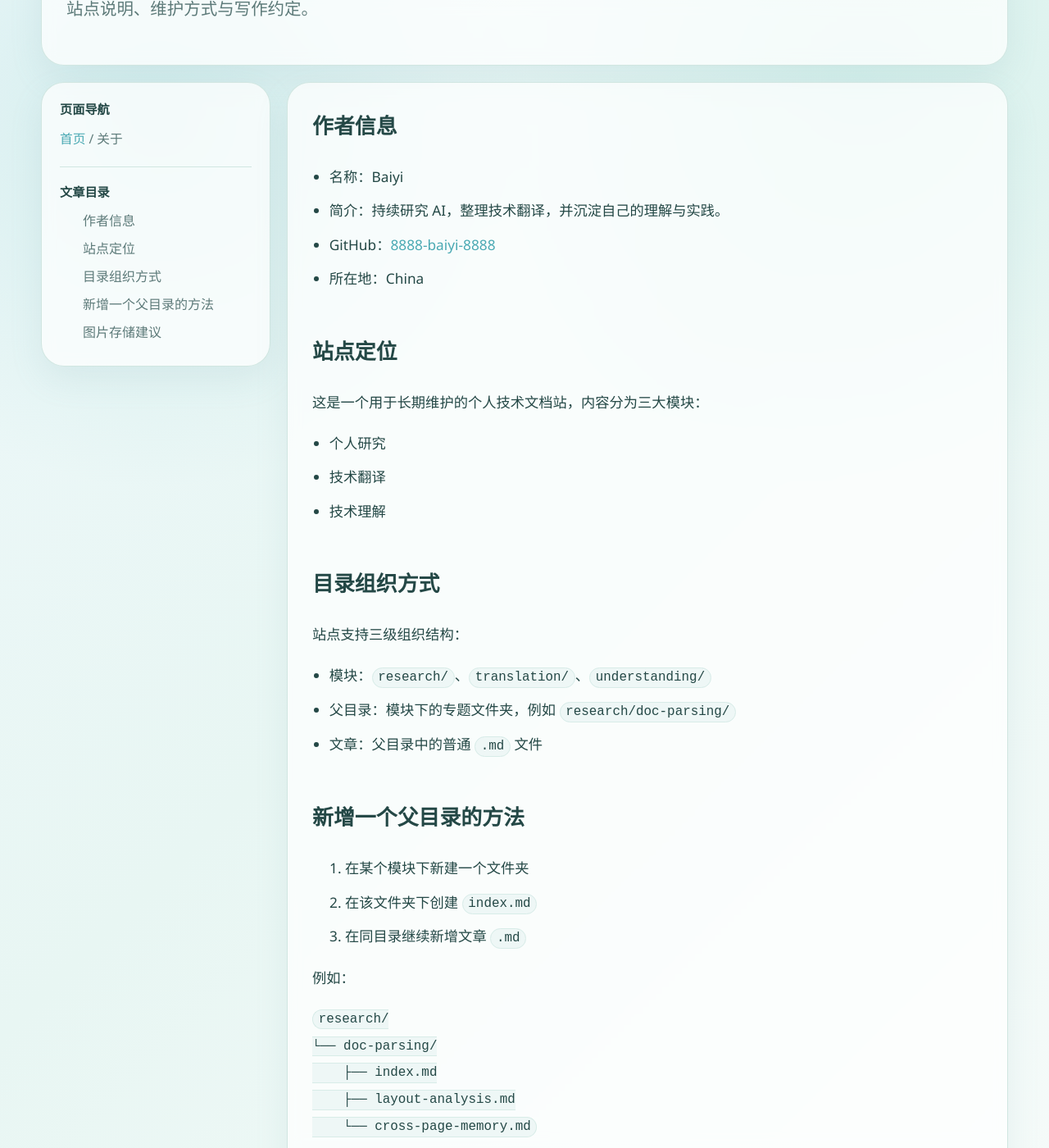
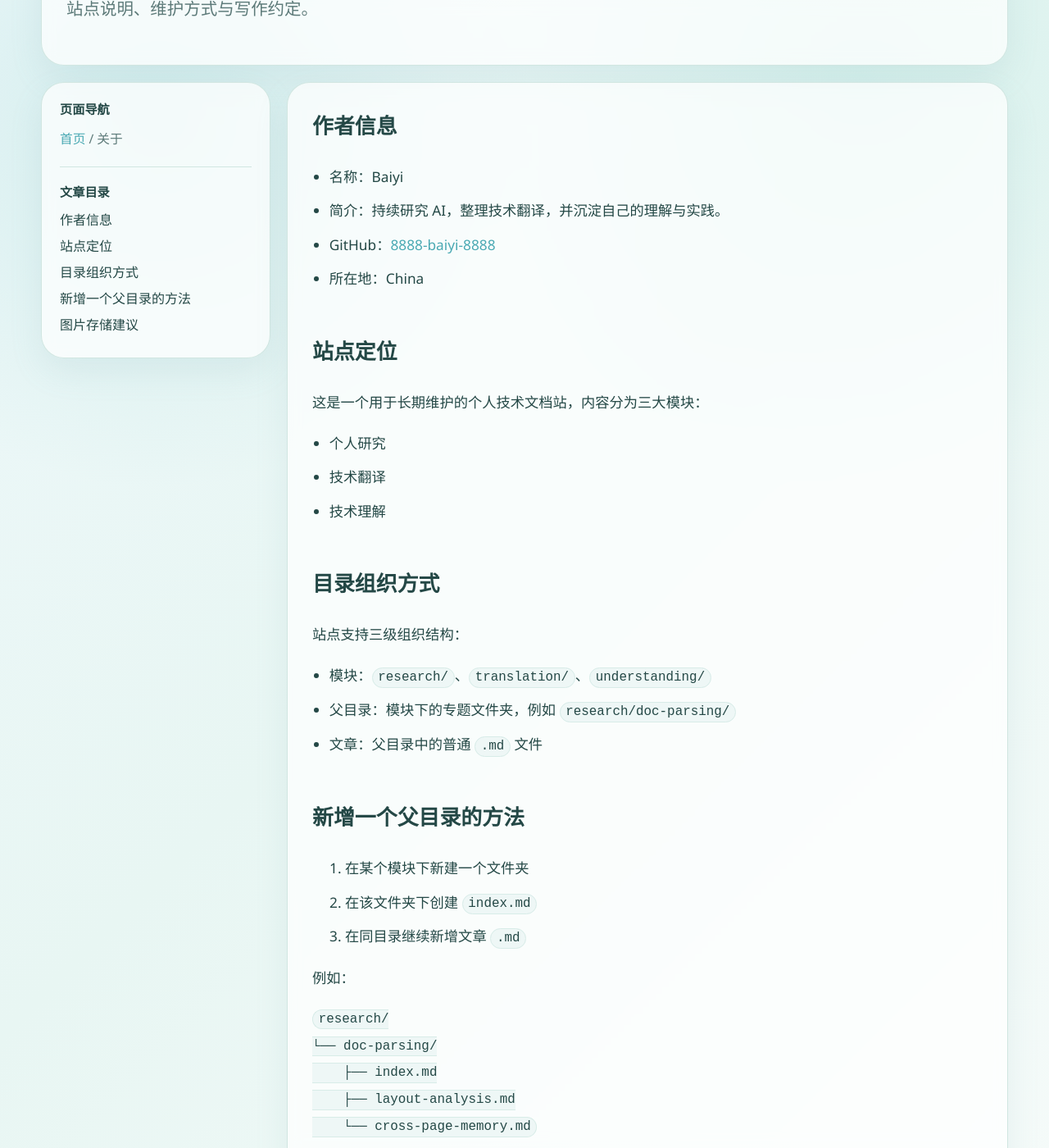
Before and after one commit to 8888-baiyi-8888/8888-baiyi-8888.github.io, a Jekyll site: the page built from about.md, in a window 1280 px wide and 1400 px high, scrolled down 303 px. Shown: the whole window at 82% size. Built offline with Jekyll 4.4.1, drawn with Linux system fonts in a browser that asks for light colours.

Commit message:
“更改目录展示”

```diff
--- a/_layouts/page.html
+++ b/_layouts/page.html
@@ -138,8 +134,9 @@
       toggle.type = 'button';
       toggle.className = 'toc-toggle';
       toggle.setAttribute('aria-expanded', 'true');
-      toggle.textContent = '−';
-      rowEl.replaceChild(toggle, rowEl.querySelector('.toc-toggle-spacer'));
+      toggle.setAttribute('aria-label', '折叠子目录');
+      toggle.innerHTML = '<span class="toc-toggle-icon"></span>';
+      rowEl.appendChild(toggle);
 
       toggle.addEventListener('click', function (event) {
         var btn = event.currentTarget;
--- a/assets/css/style.css
+++ b/assets/css/style.css
@@ -241,36 +241,44 @@
   padding-left: 0;
   list-style: none;
 }
-.doc-toc-list li {
-  margin: 0.55rem 0;
+.doc-toc-list > li {
+  margin: 0.35rem 0;
 }
 .toc-row {
   display: flex;
-  align-items: flex-start;
-  gap: 8px;
+  align-items: center;
+  justify-content: space-between;
+  gap: 12px;
 }
-.toc-toggle-spacer,
-.toc-toggle {
-  width: 20px;
-  min-width: 20px;
-  height: 20px;
-}
-.toc-toggle-spacer {
-  display: inline-block;
+.toc-main-link {
+  flex: 1;
+  color: var(--text);
+  line-height: 1.5;
 }
 .toc-toggle {
+  width: 24px;
+  min-width: 24px;
+  height: 24px;
   padding: 0;
   border: 0;
-  border-radius: 6px;
-  background: rgba(116,201,198,0.16);
+  border-radius: 999px;
+  background: rgba(116,201,198,0.12);
   color: var(--primary-deep);
-  font-weight: 800;
-  line-height: 20px;
-  text-align: center;
   cursor: pointer;
+  display: inline-flex;
+  align-items: center;
+  justify-content: center;
 }
 .toc-toggle:hover {
-  background: rgba(116,201,198,0.24);
+  background: rgba(116,201,198,0.22);
+}
+.toc-toggle-icon {
+  width: 8px;
+  height: 8px;
+  border-right: 2px solid currentColor;
+  border-bottom: 2px solid currentColor;
+  transform: rotate(45deg);
+  margin-top: -2px;
 }
 .doc-toc-list a {
   color: var(--muted);
@@ -278,8 +286,11 @@
 .doc-toc-list a:hover {
   color: var(--primary-deep);
 }
+.toc-level-2 > .toc-row > a {
+  color: var(--text);
+}
 .doc-toc-sublist {
-  margin: 10px 0 0 28px;
+  margin: 8px 0 4px 12px;
   padding-left: 14px;
   border-left: 1px solid rgba(207,229,224,0.95);
 }
@@ -287,10 +298,21 @@
   list-style: none;
 }
 .toc-level-3 {
-  margin: 0.45rem 0;
+  margin: 0.4rem 0;
+}
+.toc-level-3 a {
+  display: block;
+  line-height: 1.5;
 }
 .doc-toc-empty {
   color: var(--muted);
+}
+.toc-level-2.is-collapsed .doc-toc-sublist {
+  display: none;
+}
+.toc-level-2.is-collapsed .toc-toggle-icon {
+  transform: rotate(-45deg);
+  margin-top: 0;
 }
 .section-hero {
   padding: 22px 30px 24px;
```
Also changed, not shown: other parts of _layouts/page.html (+2 -6 lines).
